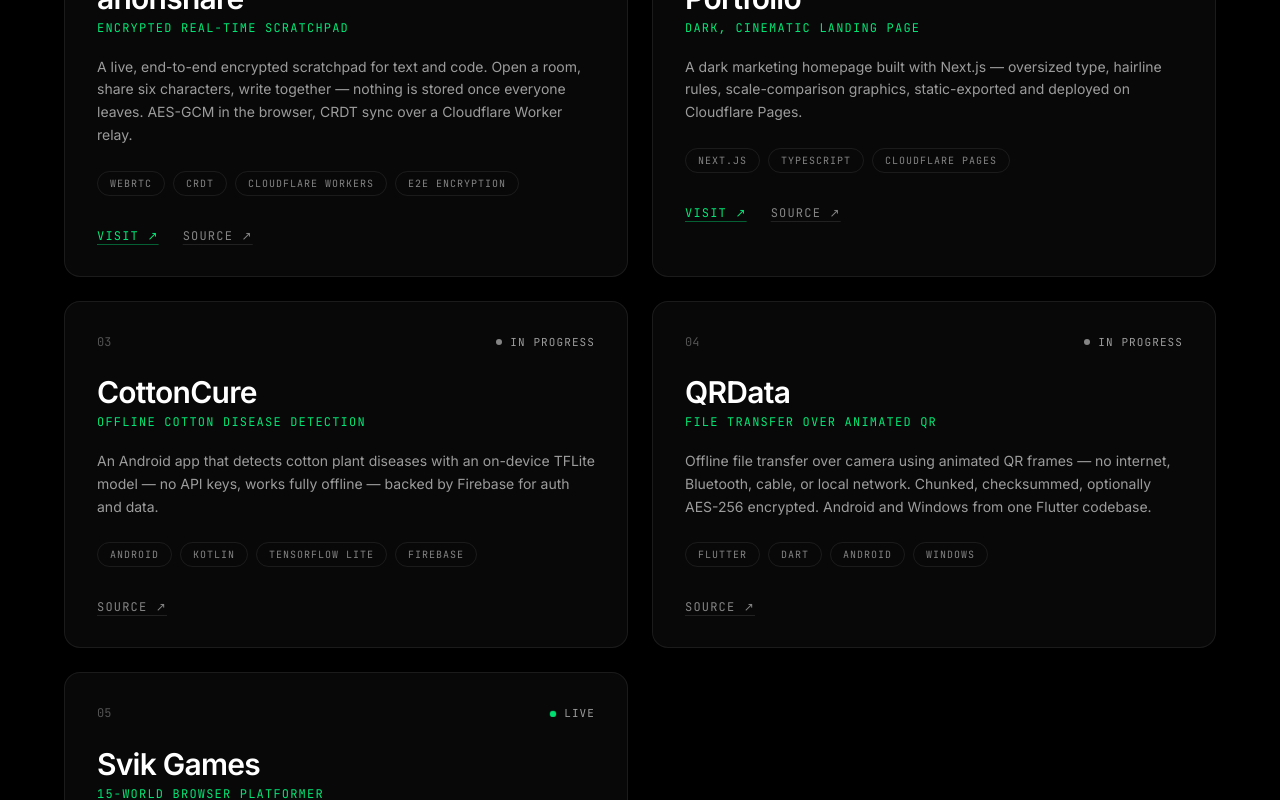
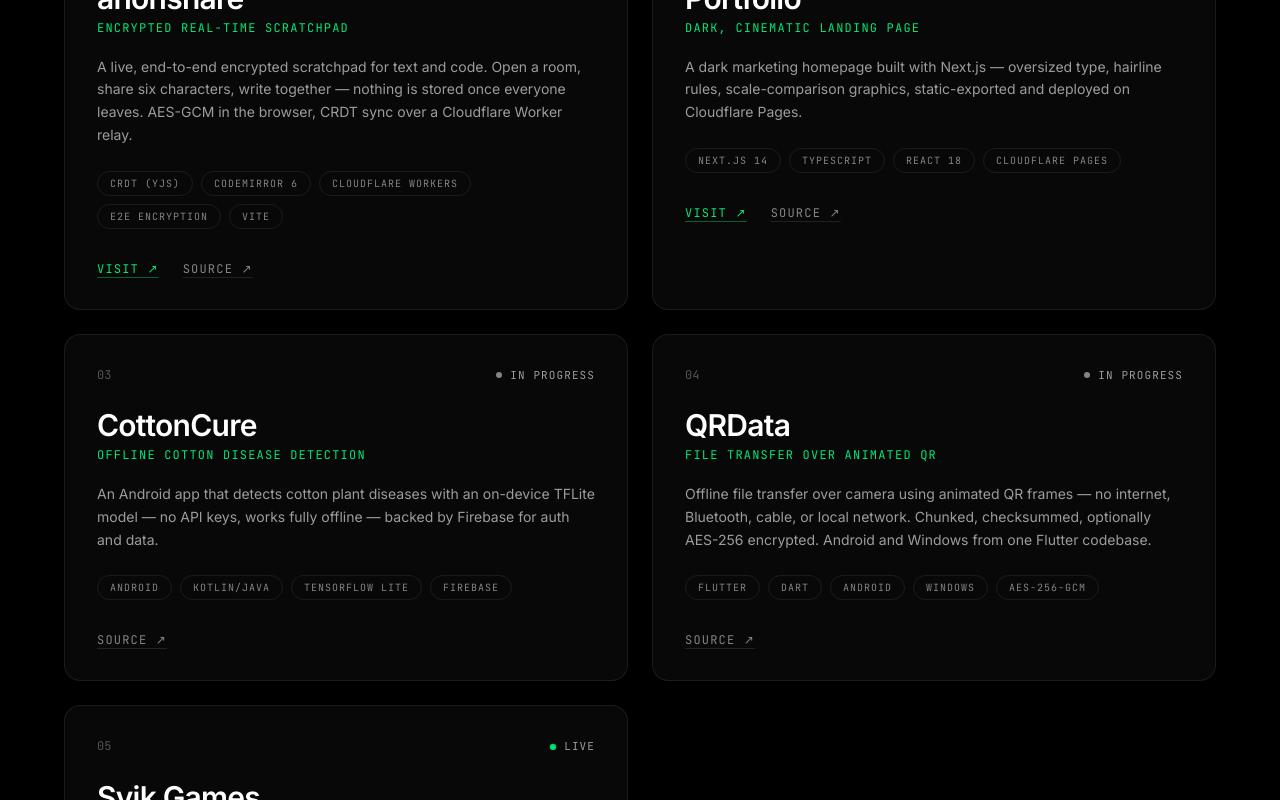
Before and after one commit to AvishkarKedar/index-projects, a React (Vite) app: page / in a window 1280 px wide. Shown: the part 1150-1950 px from the top of the page. Built offline with nearby package versions, Linux system fonts and the light colour scheme; the HTML template or start-up script is replaced by a standard one.

Commit message:
Deepen project content with real repo analysis (dependencies, architecture, changelog)

```diff
--- a/src/data/projects.ts
+++ b/src/data/projects.ts
@@ -19,8 +19,8 @@ export const projects: Project[] = [
     description:
       'A live, end-to-end encrypted scratchpad for text and code. Open a room, share six characters, write together — nothing is stored once everyone leaves. AES-GCM in the browser, CRDT sync over a Cloudflare Worker relay.',
     longDescription:
-      'anonshare pairs a Cloudflare Worker relay with Yjs CRDT sync so multiple people can co-edit the same text/code room in real time with automatic conflict resolution — the server only ever relays ciphertext, since every character is encrypted client-side with AES-GCM before it leaves the browser. Rooms are addressed by a short 6-character code, have no accounts, and disappear the moment everyone leaves. Built for quick, throwaway, private collaboration rather than long-term storage.',
-    tags: ['WebRTC', 'CRDT', 'Cloudflare Workers', 'E2E Encryption'],
+      'A mature, security-documented project (MIT-licensed, with a published whitepaper, security policy, and compliance notes) that lets multiple people co-edit the same text or code room in real time. CodeMirror 6 provides syntax highlighting for a dozen languages; Yjs CRDTs — synced via y-indexeddb and a Cloudflare Worker relay — resolve concurrent edits automatically; and every character is encrypted client-side with AES-GCM before it ever reaches the relay. Rooms are addressed by a short code, have no accounts, and vanish once everyone leaves. Ships as a Vite build with its own Vitest test suite.',
+    tags: ['CRDT (Yjs)', 'CodeMirror 6', 'Cloudflare Workers', 'E2E Encryption', 'Vite'],
     repo: 'https://github.com/AvishkarKedar/textshare',
     live: 'https://code.avishkark.in',
     status: 'live',
@@ -32,8 +32,8 @@ export const projects: Project[] = [
     description:
       'A dark marketing homepage built with Next.js — oversized type, hairline rules, scale-comparison graphics, static-exported and deployed on Cloudflare Pages.',
     longDescription:
-      'A Next.js 14 App Router marketing homepage styled after reliability-focused AI brands like terafab.ai and scale.com — oversized type, hairline dividers, and scale-comparison graphics on a near-black canvas. It ships as a fully static export with no server runtime to manage, and deploys straight to Cloudflare Pages from the main branch on every push.',
-    tags: ['Next.js', 'TypeScript', 'Cloudflare Pages'],
+      'A lean Next.js 14 (React 18, TypeScript) marketing homepage with almost no external dependencies beyond the framework itself — styled after reliability-focused AI brands like terafab.ai and scale.com, with oversized type, hairline dividers, and scale-comparison graphics on a near-black canvas. It builds to a fully static export with no server runtime, and deploys straight to Cloudflare Pages from the main branch on every push.',
+    tags: ['Next.js 14', 'TypeScript', 'React 18', 'Cloudflare Pages'],
     repo: 'https://github.com/AvishkarKedar/portfolio',
     live: 'https://avishkark.in',
     status: 'live',
@@ -45,8 +45,8 @@ export const projects: Project[] = [
     description:
       'An Android app that detects cotton plant diseases with an on-device TFLite model — no API keys, works fully offline — backed by Firebase for auth and data.',
     longDescription:
-      'An Android app (Kotlin/Java, Gradle Kotlin DSL build) that classifies cotton plant diseases from a photo using an on-device TensorFlow Lite model — inference runs fully offline with no API calls or network dependency. Firebase handles user authentication and stores diagnosis history in the cloud when connectivity is available, so the core detection still works without internet access.',
-    tags: ['Android', 'Kotlin', 'TensorFlow Lite', 'Firebase'],
+      'An Android app with a dedicated on-device model folder — a TensorFlow Lite model classifies cotton plant diseases directly from a photo with no network call and no API key, so it keeps working in low-connectivity rural settings. Firebase covers user authentication and stores diagnosis history in the cloud when a connection is available, but detection itself never depends on it.',
+    tags: ['Android', 'Kotlin/Java', 'TensorFlow Lite', 'Firebase'],
     repo: 'https://github.com/AvishkarKedar/CottonCure',
     status: 'in-progress',
     year: '2026',
@@ -57,8 +57,8 @@ export const projects: Project[] = [
     description:
       'Offline file transfer over camera using animated QR frames — no internet, Bluetooth, cable, or local network. Chunked, checksummed, optionally AES-256 encrypted. Android and Windows from one Flutter codebase.',
     longDescription:
-      'A single Flutter codebase that ships native builds for both Android and Windows. Files are split into chunks, checksummed with CRC32 and verified end-to-end with SHA-256, and can optionally be encrypted with AES-256-GCM before being encoded into a stream of animated QR frames that a second device scans and reassembles — no Wi-Fi, Bluetooth, cable, or internet required. GitHub Actions CI automatically builds APK and EXE artifacts on every push.',
-    tags: ['Flutter', 'Dart', 'Android', 'Windows'],
+      'A single, cleanly separated Flutter codebase (transfer, screens, diagnostics, and widgets modules) that ships native builds for Android and Windows. Files are zipped and chunked, checksummed with CRC32 and verified end-to-end with SHA-256, optionally locked with AES-256-GCM, then streamed as a sequence of animated QR codes that a second device decodes live via its camera — no Wi-Fi, Bluetooth, cable, or internet required. Extras like a wakelock (keeps the screen on mid-transfer), haptic feedback, and desktop drag-and-drop round out the experience. GitHub Actions CI builds APK and EXE artifacts on every push.',
+    tags: ['Flutter', 'Dart', 'Android', 'Windows', 'AES-256-GCM'],
     repo: 'https://github.com/AvishkarKedar/qrdata',
     status: 'in-progress',
     year: '2026',
@@ -69,7 +69,7 @@ export const projects: Project[] = [
     description:
       'A free, install-free browser platformer with 15 hand-built worlds that ramp up in difficulty — wider pits, faster enemies, and spike traps from World 6 onward.',
     longDescription:
-      'A vanilla JavaScript + Canvas platformer with no game engine or framework underneath. Tap-to-jump physics, stomp-chain combos for bonus score, unlockable achievements, a best-times leaderboard, and autosave/resume slots let a run be closed and picked up later. It installs as an offline-capable PWA via a service worker, adapts between touch controls on mobile and keyboard controls on desktop, and includes adjustable camera zoom and screen-shake settings.',
+      'A vanilla JavaScript + Canvas platformer with no engine or framework underneath, now on its fifth shipped version per its own in-game changelog. Tap-to-jump physics, stomp-chain combos, unlockable achievements, a best-times leaderboard, and multi-slot autosave/resume let a run be closed and picked up later. Recent releases added installable offline PWA support, full SEO metadata, an accessibility pass (ARIA labels, reduced-motion support), a Content-Security-Policy, an automated CI check that verifies the game on every push, and a mobile-landscape UI rebuild with auto-fullscreen on rotation.',
     tags: ['JavaScript', 'Canvas', 'PWA', 'Game'],
     repo: 'https://github.com/AvishkarKedar/website',
     live: 'https://avishkarkedar.github.io/website/',
```
